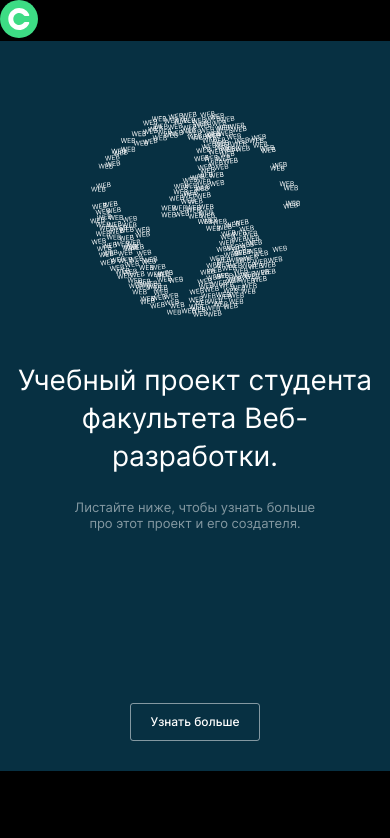
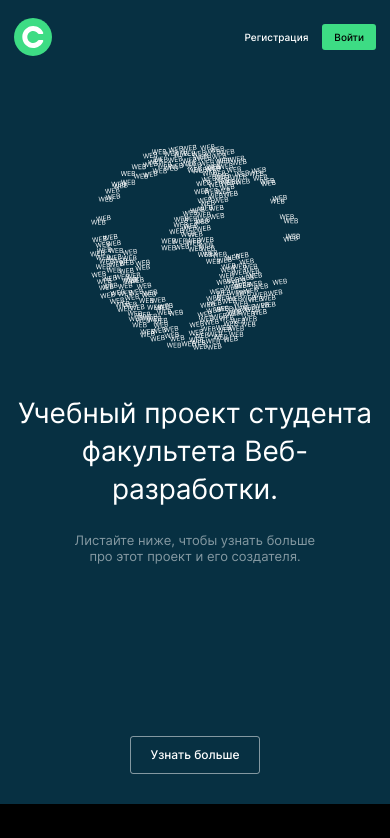
Before and after one commit to veryOldNick/movies-explorer-frontend, a React app: page / in a window 390 px wide. Shown: the top 838 px of the page. Built offline with nearby package versions, Linux system fonts and the light colour scheme.

Commit message:
частично сделал хедер

```diff
--- a/src/components/App/App.js
+++ b/src/components/App/App.js
@@ -11,7 +11,7 @@ import Main from '../Main/Main.js'
 // import Profile from '../Profile/Profile';
 import NotFound from '../NotFound/NotFound.js';
 // import SavedMovies from '../SavedMovies/SavedMovies';
-// import Movies from '../Movies/Movies';
+import Movies from '../Movies/Movies';
 
 function App() {
   const [loggedIn, setLoggedIn] = useState(false);
@@ -29,7 +29,7 @@ function App() {
         <Route path='/' element={<Main />} />
         {/* <Route path='/signup' element={<Register setLoggedIn={setLoggedIn} />} /> */}
         {/* <Route path='/signin' element={<Login setLoggedIn={setLoggedIn} />} /> */}
-        {/* <Route path='/movies' element={<Movies />} /> */}
+        <Route path='/movies' element={<Movies />} />
         {/* <Route path='/saved-movies' element={<SavedMovies />} /> */}
         {/* <Route path='/profile' element={<Profile />} /> */}
         <Route exact path='*' element={<NotFound />} />
--- a/src/components/Footer/Footer.js
+++ b/src/components/Footer/Footer.js
@@ -2,9 +2,10 @@ import { useLocation } from 'react-router-dom';
 
 function Footer() {
   const { pathname } = useLocation();
+  const condition = pathname === "/" || pathname === "/movies" || pathname === "/saved-movies"
   return (
     <>
-      {pathname === "/" || pathname === "/movies" || pathname === "/saved-movies" ?
+      { condition ?
         <footer className='footer'>
           <div className='footer__container'>
             <h3 className='footer__title'>
--- a/src/components/Header/Header.css
+++ b/src/components/Header/Header.css
@@ -1,106 +1,89 @@
-/* .header {
-  margin: 0 auto;
-  padding: 18px 70px;
-  background: var(--color-dark-header);
+.header {
   display: flex;
+  justify-content: center;
+  padding: 0 70px;
+}
+
+.header_color  {
+  background-color: #073042;
+}
+
+.header__container {
+  min-height: 74px;
+  width: 1140px;
+  display: flex;
+  align-items: center;
   justify-content: space-between;
+}
+
+.header__logo {
+  background-image: url(../../images/logo.svg);
+  width: 38px;
+  height: 38px;
+  background-repeat: no-repeat;
+  background-size: contain;
+  transition: 0.3s ease-in-out;
+  box-sizing: border-box;
+  display: inline-block;
+}
+
+.header__links-main {
+  display: flex;
+  align-items: center;
+  justify-content: flex-start;
+}
+
+.header__link-main {
+  font-size: 12px;
+  font-weight: 500;
+  line-height: 16px;
+  margin: 0;
+  cursor: pointer;
+  transition: opacity 0.3s ease-in-out;
+  text-decoration: none;
+}
+
+.header__link-main:hover {
+  opacity: 0.8;
+}
+
+.header__link-main_type_signup {
+  color: #FFF;
+}
+
+.header__link-main_type_signin {
+  color: #000;
+  padding: 0 20px;
+  margin-left: 30px;
+  min-height: 32px;
+  background-color: #3DDC84;
+  border-radius: 3px;
+  display: flex;
+  justify-content: center;
   align-items: center;
 }
 
-.header_black {
-  background: var(--color-dark-main);
-}
 
-.header__logo {
-  display: block;
-  width: 38px;
-  height: 38px;
-  border: none;
-  cursor: pointer;
-  transition: all 0.3s ease-in-out;
-}
 
-.header__logo:hover {
-  opacity: 0.5;
-}
-
-.header__burger {
-  display: block;
-  width: 22px;
-  height: 3px;
-  color: var(--color-white);
-  border: none;
-}
-
-.header__entrance {
-  display: flex;
-  align-items: center;
-  gap: 40px;
-}
-
-.header__link {
-  color: var(--color-white);
-  font-size: 12px;
-  font-weight: 500;
-  line-height: 16px;
-  text-decoration: none;
-  cursor: pointer;
-  transition: all 0.3s ease-in-out;
-}
-
-.header__link:hover {
-  opacity: 0.7;
-  text-decoration: underline;
-}
-
-.header__button {
-  display: flex;
-  justify-content: center;
-  align-items: center;
-  width: 76px;
-  height: 32px;
-  font-size: 12px;
-  font-weight: 500;
-  line-height: 16px;
-  text-align: center;
-  color: var(--color-black);
-  background-color: var(--color-green);
-  border: none;
-  border-radius: 3px;
-  text-decoration: none;
-  transition: all 0.5s ease-out;
-}
-
-.header__button:hover {
-  background-color: var(--color-white);
-}
-
-@media screen and (max-width: 768px) {
+@media screen and (max-width: 786px) {
   .header {
-    padding: 18px 30px;
-  }
-
-  .header__entrance {
-    gap: 30px;
+    padding: 0 30px;
   }
 }
 
-@media screen and (max-width: 400px) {
+@media screen and (max-width: 600px) {
   .header {
-    padding: 18px 14px;
+    padding: 0 14px;
   }
 
-  .header__entrance {
-    gap: 14px;
+  .header__link-main {
+    font-size: 10px;
+    line-height: 16px;
   }
 
-  .header__link {
-    font-size: 10px;
+  .header__link-main_type_signin {
+    min-height: 26px;
+    margin-left: 14px;
+    padding: 0 12px;
   }
-
-  .header__button {
-    width: 54px;
-    height: 26px;
-    font-size: 10px;
-  }
-} */
+}
--- a/src/components/Header/Header.js
+++ b/src/components/Header/Header.js
@@ -1,34 +1,35 @@
 import logo from '../../images/logo.svg';
-import React from "react";
-import { Routes, Route, Link } from 'react-router-dom';
+import { Link, useLocation } from 'react-router-dom';
+import './Header.css';
+import Navigation from '../Navigation/Navigation';
 
+function Header({ loggedIn }) {
+  const { pathname } = useLocation();
 
-function Header({email, onLogout}) {
+  const condition = (
+    pathname === '/' || pathname === '/movies' || pathname === '/saved-movies' || pathname === '/profile')
+
   return (
-    <header className="header">
-    <Routes>
-      <Route
-        path='/sign-in'
-        // element={<Link to='/sign-up' className='header__link'>Регистрация</Link>}
-      />
-      <Route
-        path='/sign-up'
-        // element={<Link to='/sign-in' className='header__link'>Войти</Link>}
-      />
-      <Route
-        path="/"
-        // element={
-        //   <nav className="header__nav">
-        //     <span className="header__email">{email}</span>
-        //     <Link className="header__button" to="/sign-in" onClick={onLogout}>Выйти</Link>
-        //   </nav>}
-        element={
-          <img src={logo} alt="изображение логотипа" className="header__logo"/>
-        }
-      />
-    </Routes>
-  </header>
-  )
-};
+    <header className={`header ${pathname === "/" && "header_color"}`}>
+      { condition ?
+        <div className="header__container">
+          <Link className="header__logo" to="/" />
+          {/* <Link className="header__logo" to="/" >
+            <img src={logo} alt="изображение логотипа" className="header__logo"/>
+          </Link> */}
+          {
+            loggedIn ? <Navigation /> :
+              <div className="header__links-main">
+                <Link to="/signup" className={`header__link-main ${pathname === "/" ? "header__link-main_type_signup" : ''}`}>
+                  Регистрация
+                </Link>
+                <Link to="/signin" className="header__link-main header__link-main_type_signin" >Войти</Link>
+              </div>
+          }
+        </div>
+        : ''}
+    </header>
+  );
+}
 
 export default Header;
--- a/src/components/Movies/Movies.js
+++ b/src/components/Movies/Movies.js
@@ -4,7 +4,7 @@ import MoviesCardList from '../Movies/MoviesCardList/MoviesCardList';
 function Movies() {
   return (
     <main className='movies' aria-label='Страница поиска фильмов'>
-      <SearchForm />
+      {/* <SearchForm /> */}
       {/* <MoviesCardList /> */}
     </main>
   );
--- /dev/null
+++ b/src/components/Navigation/Navigation.js
@@ -0,0 +1,10 @@
+function Navigation() {
+
+    return (
+      <>
+         <p>заглушка</p>
+      </>
+    );
+  }
+
+  export default Navigation;
```
Also changed, not shown: src/components/Navigation/Navigation.css (added).
